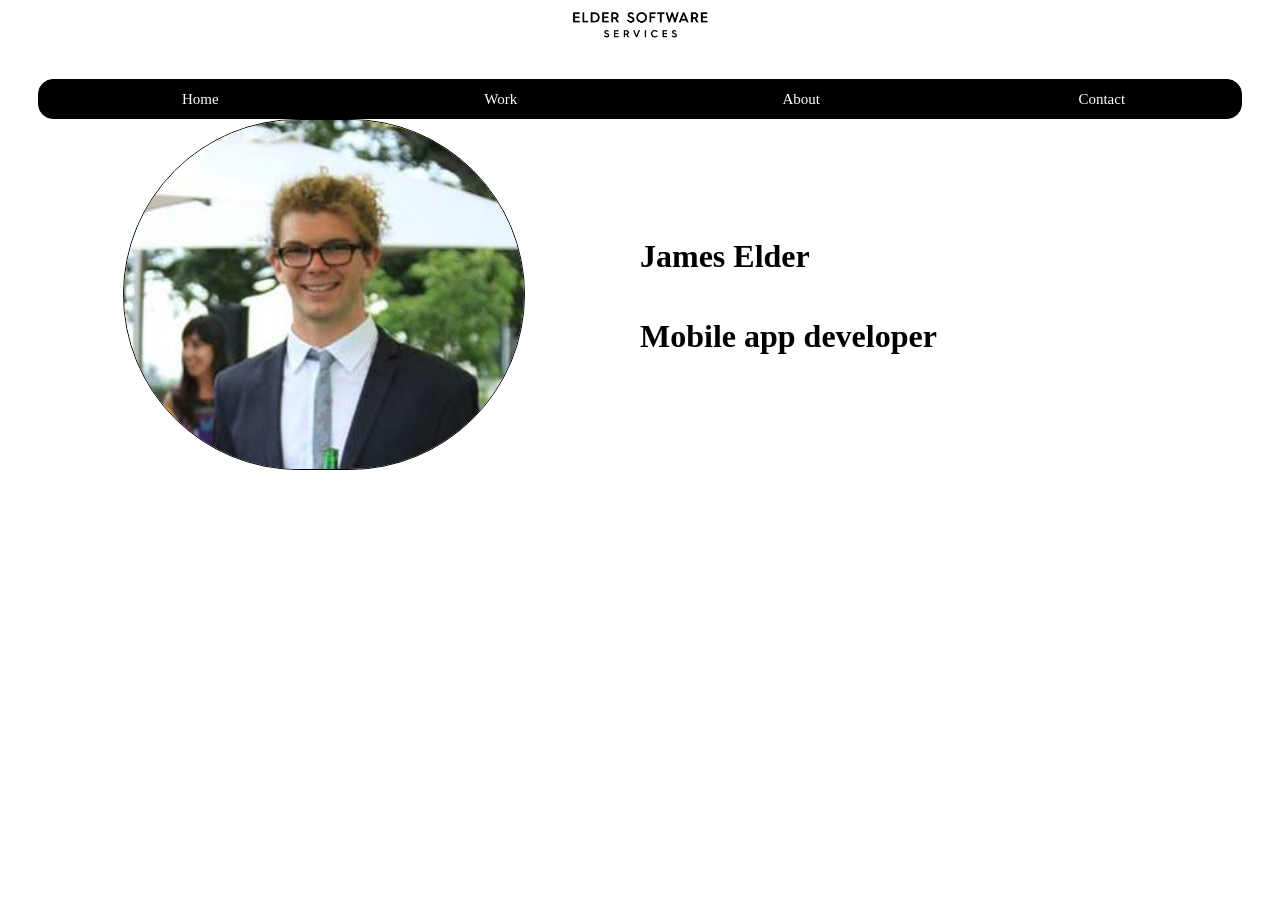
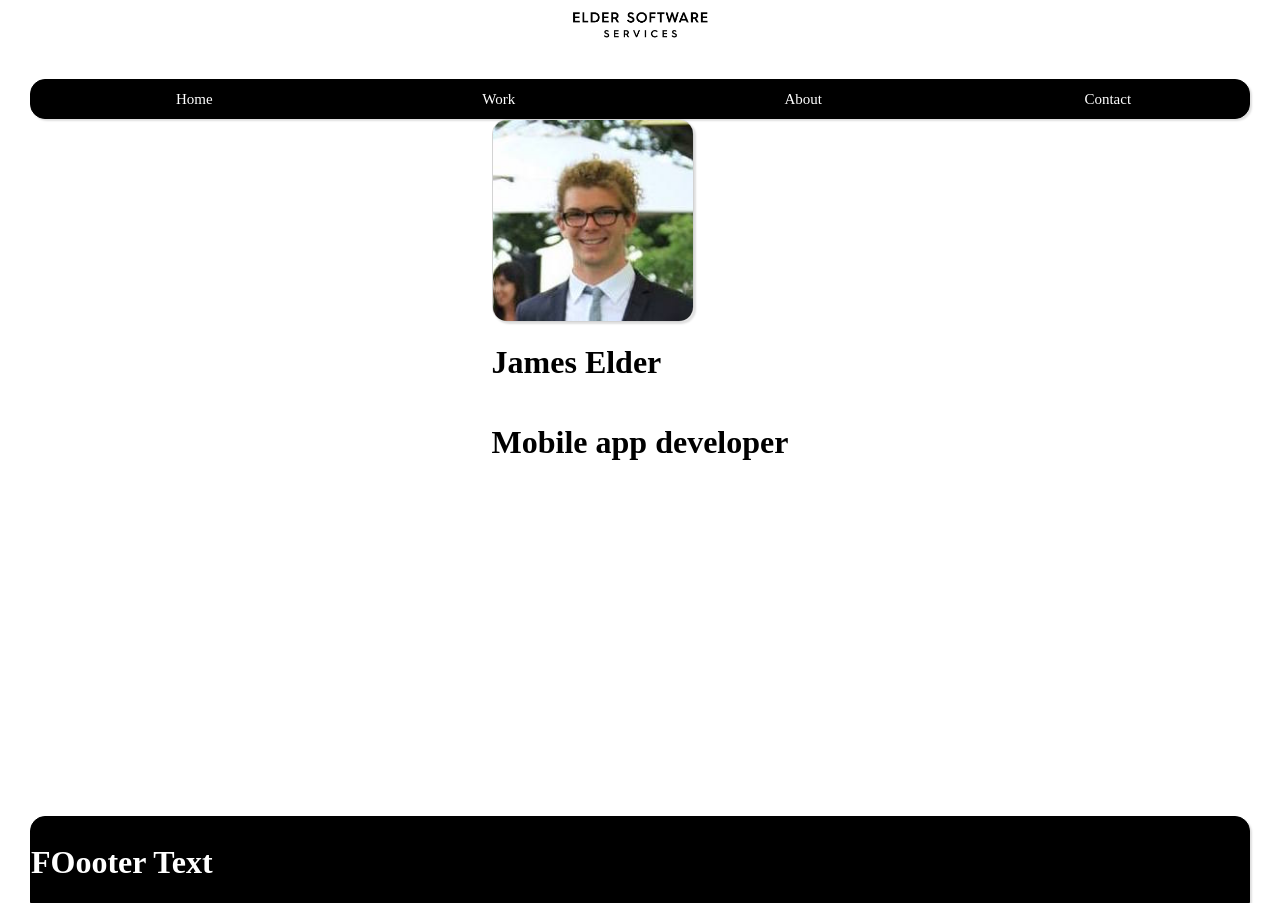
Before and after one commit to elder-software/elder-software-website, a React (Create React App) app: page / in a window 1280 px wide. Shown: the part 97-1000 px from the top of the page. Before the commit the page ends 800 px from the top, so only its background shows below. Built offline with nearby package versions, Linux system fonts and the light colour scheme.

Commit message:
footer kinda there

```diff
--- a/public/index.html
+++ b/public/index.html
@@ -1,14 +1,12 @@
 <!DOCTYPE html>
 <html lang="en">
+
 <head>
   <meta charset="utf-8" />
   <link rel="shortcut icon" href="%PUBLIC_URL%/favicon.ico" />
   <meta name="viewport" content="width=device-width, initial-scale=1" />
   <meta name="theme-color" content="#000000" />
-    <meta
-      name="description"
-      content="Web site created using create-react-app"
-    />
+  <meta name="description" content="Web site created using create-react-app" />
   <link rel="apple-touch-icon" href="logo192.png" />
   <!--
       manifest.json provides metadata used when your web app is installed on a
@@ -24,11 +22,12 @@
       work correctly both with client-side routing and a non-root public URL.
       Learn how to configure a non-root public URL by running `npm run build`.
     -->
-    <title>ESS</title>
+  <title>Elder Software</title>
 </head>
-  <body>
+
+<body style="margin:0; width: 100%; height: 100vh;">
   <noscript>You need to enable JavaScript to run this app.</noscript>
-    <div id="root"></div>
+  <div id="root" style="height: 100vh; width: 100%; padding: 0;"></div>
   <script src="bundle.js"></script>
 
   <!--
@@ -42,4 +41,5 @@
       To create a production bundle, use `npm run build` or `yarn build`.
     -->
 </body>
+
 </html>
--- a/src/App.js
+++ b/src/App.js
@@ -8,17 +8,19 @@ import Work from "./components/pages/Work";
 import About from "./components/pages/About";
 import Contact from "./components/pages/Contact";
 import Header from "./components/common/Header";
+import Footer from "./components/common/Footer";
 
 const App = () => {
   return (
-    <div>
+    <div style={{ position: 'relative' }}>
       <BrowserRouter>
-        <div>
+        <div style={{ backgroundColor: '', minHeight: '100vh', height: '100%', width: '100%', position: 'relative', paddingBottom: 200 }}>
           <Header />
           <Route path="/" exact component={Home} />
           <Route path="/work" component={Work} />
           <Route path="/about" component={About} />
           <Route path="/contact" component={Contact} />
+          <Footer />
         </div>
       </BrowserRouter>
     </div>
--- /dev/null
+++ b/src/components/common/Footer.js
@@ -0,0 +1,30 @@
+import React from 'react';
+import TextHeading from './TextHeading';
+import Logo from '../assets/logo.jpg';
+
+const Footer = () => {
+  return (
+      <div style={{
+        paddingTop: 5,
+        border: '1px solid black',
+        borderTopLeftRadius: 15,
+        borderTopRightRadius: 15,
+        background: 'black',
+        webkitBoxShadow: "2px 2px 2px #DFDFDF",
+        mozBoxShadow: "2px 2px 2px #DFDFDF",
+        boxShadow: "2px 2px 2px #DFDFDF",
+        bottom: 0,
+        left: 0,
+        right: 0,
+        marginLeft: 30,
+        marginRight: 30,
+        position: 'absolute'
+      }}>
+        <h1 style={{
+          color: 'white'
+        }}>FOooter Text</h1>
+      </div>
+  );
+}
+
+export default Footer;
--- a/src/components/common/Header.js
+++ b/src/components/common/Header.js
@@ -5,7 +5,7 @@ import Logo from '../assets/logo.jpg';
 const Header = () => {
   return (
     <div>
-      <div style={{ display: 'flex', flexDirection: 'row', flex: 1, justifyContent: 'center', margin: 30 }}>
+      <div style={{ display: 'flex', flexDirection: 'row', flex: 1, justifyContent: 'center', padding: 30 }}>
         <img style={{ width: 200 }} src={Logo} alt={'something'} />
       </div>
 
@@ -17,7 +17,10 @@ const Header = () => {
         borderRadius: 15,
         marginRight: 30,
         marginLeft: 30,
-        background: 'black'
+        background: 'black',
+        webkitBoxShadow: "2px 2px 2px #DFDFDF",
+        mozBoxShadow: "2px 2px 2px #DFDFDF",
+        boxShadow: "2px 2px 2px #DFDFDF"
       }}>
         <TextHeading
           text={'Home'}
--- a/src/components/common/WorkRow.js
+++ b/src/components/common/WorkRow.js
@@ -37,15 +37,15 @@ const WorkRow = ({
   return (
     <div style={{
       borderColor: 'black',
-      border: '2px solid black',
+      // border: '2px solid black',
       background: 'lightgrey',
-      marginTop: 30,
+      marginTop: 10,
       marginLeft: 30,
       marginRight: 30,
       borderRadius: 15,
-      webkitBoxShadow: "1px 3px 3px #9E9E9E",
-      mozBoxShadow: "1px 3px 3px #9E9E9E",
-      boxShadow: "1px 3px 3px #9E9E9E"
+      webkitBoxShadow: "2px 2px 2px #DFDFDF",
+      mozBoxShadow: "2px 2px 2px #DFDFDF",
+      boxShadow: "2px 2px 2px #DFDFDF"
     }}>
       <div style={{
         display: 'flex',
@@ -69,12 +69,15 @@ const WorkRow = ({
               backgroundColor: 'white',
               margin: 30,
               padding: 10,
-              border: '1px solid black',
+              // border: '1px solid black',
               borderRadius: 15
             }}
           >
             <img
-              style={{ width: 50, height: 50, alignSelf: 'center' }}
+              style={{
+                width: 50, height: 50, alignSelf: 'center'
+
+              }}
               src={require(`../assets/companyLogos/${logoImage}.png`)}
               alt={logoImage}
             />
@@ -94,8 +97,7 @@ const WorkRow = ({
             return <div style={{
               width: 50,
               height: 50,
-              alignSelf:
-                'center',
+              alignSelf: 'center',
               marginRight: 30,
               marginBottom: 20,
             }}>
@@ -116,7 +118,8 @@ const WorkRow = ({
         display: 'flex',
         background: 'white',
         borderRadius: 15,
-        flexDirection: 'column'
+        flexDirection: 'column',
+        border: '1px solid lightgrey',
       }}>
         {renderWorkInfo()}
       </div>
--- a/src/components/pages/Home.js
+++ b/src/components/pages/Home.js
@@ -6,30 +6,30 @@ class Home extends Component {
     return (
       <div style={{
         display: 'flex',
-        flexDirection: 'row'
+        flex: 1,
+        justifyContent: 'center',
+        flexDirection: 'column',
+        alignContent: 'center',
       }}>
-        <div style={{ display: 'flex', flex: 1, justifyContent: 'center' }}>
-          <div>
+        <div style={{
+          display: 'flex',
+          flex: 1,
+          justifyContent: 'center',
+          flexDirection: 'column',
+          alignSelf: 'center'
+        }}>
           <img
             style={{
-                width: 400,
-                border: '1px solid black',
-                borderRadius: 230
+              width: 200,
+              border: '1px solid lightgrey',
+              borderRadius: 15,
+              webkitBoxShadow: "2px 2px 2px #DFDFDF",
+              mozBoxShadow: "2px 2px 2px #DFDFDF",
+              boxShadow: "2px 2px 2px #DFDFDF"
             }}
             src={Profile}
             alt={'hey hey'}
           />
-          </div>
-        </div>
-        <div
-          style={{
-            display: 'flex',
-            flex: 1,
-            justifyContent: 'center',
-            alignSelf: '',
-            flexDirection: 'column'
-          }}
-        >
           <h1>
             James Elder
           </h1>
@@ -37,7 +37,9 @@ class Home extends Component {
             Mobile app developer
           </h1>
         </div>
+
       </div>
+
     );
   }
 }
```
Also changed, not shown: src/components/assets/jamie-photo.jpg. Lines whose indentation alone changed are shown as unchanged.
